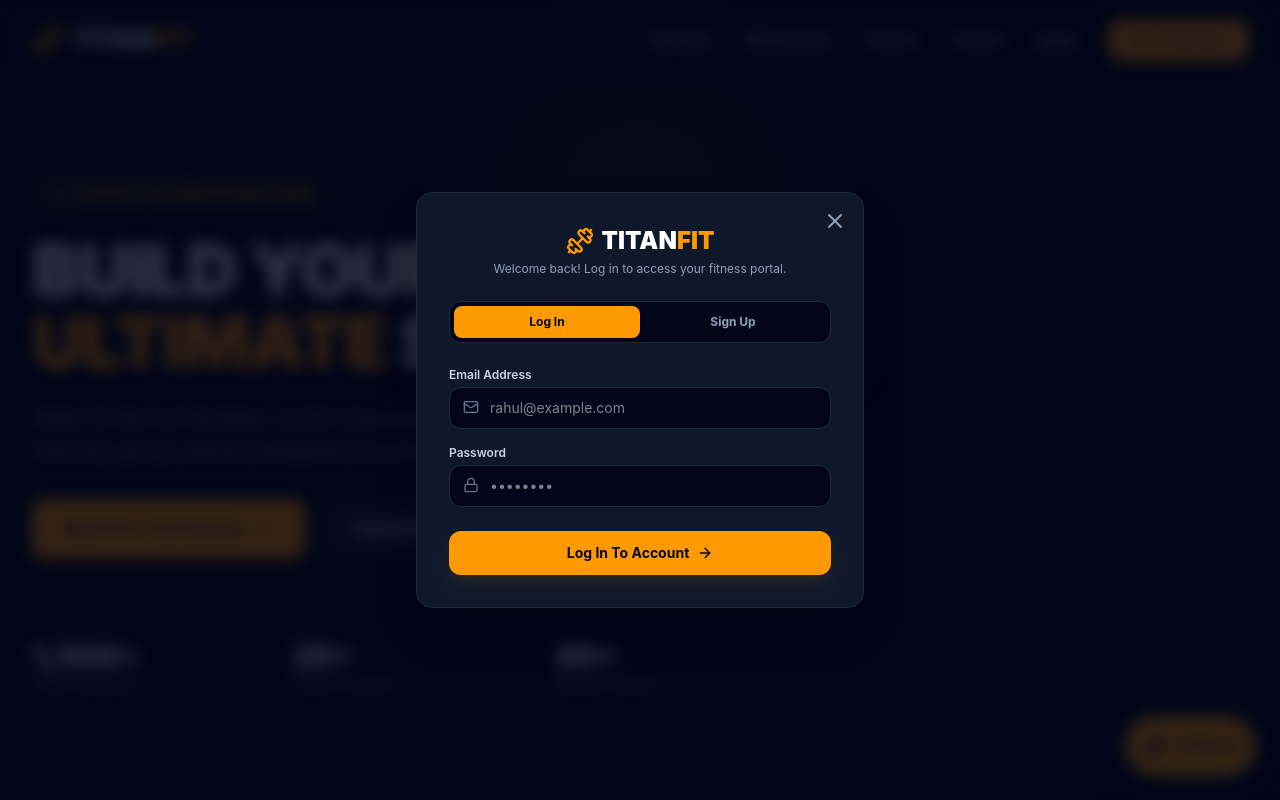
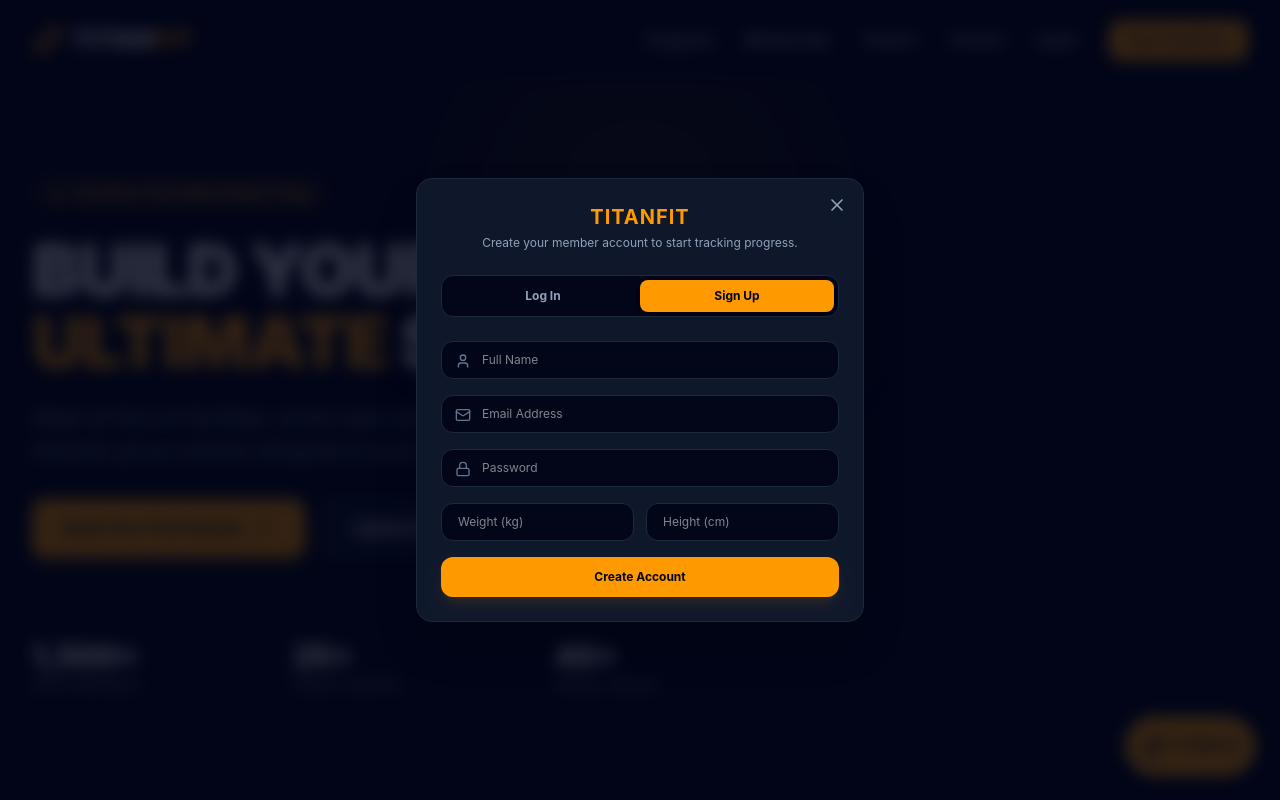
Before and after one commit to shivam1234tiwari/titanfit-gym, a React (Vite) app in the folder client/: page / in a window 1280 px wide. Both pictures are taken after a click on the button "Log In". Shown: the top 800 px of the page. Built offline with nearby package versions, Linux system fonts and the light colour scheme.

Commit message:
Fix AuthModal auto-processing bug and optimize loading

```diff
--- a/client/src/components/AuthModal.jsx
+++ b/client/src/components/AuthModal.jsx
@@ -1,19 +1,27 @@
-import React, { useState } from 'react';
-import { X, Lock, Mail, User, Dumbbell, ArrowRight } from 'lucide-react';
+import React, { useState, useEffect } from 'react';
+import { X, Lock, Mail, User, Scale, Ruler, Loader2 } from 'lucide-react';
 import { API_BASE_URL } from '../config';
 
 export default function AuthModal({ isOpen, onClose, onAuthSuccess }) {
-  const [isLogin, setIsLogin] = useState(true);
+  const [isSignUp, setIsSignUp] = useState(true);
   const [formData, setFormData] = useState({
     name: '',
     email: '',
     password: '',
-    fitnessGoal: 'Muscle Gain',
-    weightKg: 70,
-    heightCm: 175
+    weight: '',
+    height: ''
   });
+  const [loading, setLoading] = useState(false); // Default MUST be false
+  const [errorMsg, setErrorMsg] = useState('');
 
-  const [status, setStatus] = useState({ loading: false, error: null });
+  // Reset form & loading whenever modal opens or closes
+  useEffect(() => {
+    if (isOpen) {
+      setLoading(false);
+      setErrorMsg('');
+      setFormData({ name: '', email: '', password: '', weight: '', height: '' });
+    }
+  }, [isOpen]);
 
   if (!isOpen) return null;
 
@@ -22,59 +30,54 @@ export default function AuthModal({ isOpen, onClose, onAuthSuccess }) {
   };
 
   const handleSubmit = async (e) => {
-    e.preventDefault();
-    setStatus({ loading: true, error: null });
+    e.preventDefault(); // Prevents auto reload
+    if (loading) return;
 
-    const endpoint = isLogin ? '/api/auth/login' : '/api/auth/register';
-    const payload = isLogin
-      ? { email: formData.email, password: formData.password }
-      : formData;
+    setLoading(true);
+    setErrorMsg('');
+
+    const endpoint = isSignUp ? '/api/auth/register' : '/api/auth/login';
 
     try {
       const res = await fetch(`${API_BASE_URL}${endpoint}`, {
         method: 'POST',
         headers: { 'Content-Type': 'application/json' },
-        body: JSON.stringify(payload)
+        body: JSON.stringify(formData)
       });
 
       const data = await res.json();
 
-      if (!res.ok) {
-        throw new Error(data.message || 'Authentication failed');
-      }
-
-      // Save Token and User in LocalStorage
+      if (res.ok && data.token) {
         localStorage.setItem('titanfit_token', data.token);
         localStorage.setItem('titanfit_user', JSON.stringify(data.user));
-
-      setStatus({ loading: false, error: null });
-      onAuthSuccess(data.user);
+        if (onAuthSuccess) onAuthSuccess(data.user);
         onClose();
+      } else {
+        setErrorMsg(data.message || 'Authentication failed. Please try again.');
+      }
     } catch (err) {
-      setStatus({ loading: false, error: err.message });
+      setErrorMsg('Unable to connect to server. Render backend might be starting up!');
+    } finally {
+      setLoading(false);
     }
   };
 
   return (
     <div className="fixed inset-0 z-50 bg-slate-950/80 backdrop-blur-sm flex items-center justify-center p-4">
-      <div className="bg-slate-900 border border-slate-800 w-full max-w-md rounded-2xl p-6 sm:p-8 relative shadow-2xl">
+      <div className="bg-slate-900 border border-slate-800 w-full max-w-md rounded-2xl p-6 relative shadow-2xl text-slate-100">
 
-        {/* Close Button */}
         <button
+          type="button"
           onClick={onClose}
           className="absolute top-4 right-4 text-slate-400 hover:text-white cursor-pointer"
         >
-          <X className="w-6 h-6" />
+          <X className="w-5 h-5" />
         </button>
 
-        {/* Modal Header */}
         <div className="text-center mb-6">
-          <div className="inline-flex items-center gap-2 text-2xl font-black text-white mb-1">
-            <Dumbbell className="w-7 h-7 text-amber-500" />
-            <span>TITAN<span className="text-amber-500">FIT</span></span>
-          </div>
-          <p className="text-slate-400 text-xs">
-            {isLogin ? 'Welcome back! Log in to access your fitness portal.' : 'Create your member account to start tracking progress.'}
+          <h2 className="text-xl font-bold tracking-wider text-amber-500 uppercase">TITANFIT</h2>
+          <p className="text-xs text-slate-400 mt-1">
+            {isSignUp ? 'Create your member account to start tracking progress.' : 'Welcome back! Log in to your portal.'}
           </p>
         </div>
 
@@ -82,102 +85,94 @@ export default function AuthModal({ isOpen, onClose, onAuthSuccess }) {
         <div className="flex bg-slate-950 p-1 rounded-xl mb-6 border border-slate-800">
           <button
             type="button"
-            onClick={() => setIsLogin(true)}
-            className={`flex-1 py-2 rounded-lg text-xs font-bold transition-all cursor-pointer ${
-              isLogin ? 'bg-amber-500 text-slate-950 shadow-md' : 'text-slate-400 hover:text-white'
+            onClick={() => { setIsSignUp(false); setErrorMsg(''); }}
+            className={`flex-1 py-2 text-xs font-bold rounded-lg transition-all cursor-pointer ${
+              !isSignUp ? 'bg-amber-500 text-slate-950 shadow-md' : 'text-slate-400 hover:text-white'
             }`}
           >
             Log In
           </button>
           <button
             type="button"
-            onClick={() => setIsLogin(false)}
-            className={`flex-1 py-2 rounded-lg text-xs font-bold transition-all cursor-pointer ${
-              !isLogin ? 'bg-amber-500 text-slate-950 shadow-md' : 'text-slate-400 hover:text-white'
+            onClick={() => { setIsSignUp(true); setErrorMsg(''); }}
+            className={`flex-1 py-2 text-xs font-bold rounded-lg transition-all cursor-pointer ${
+              isSignUp ? 'bg-amber-500 text-slate-950 shadow-md' : 'text-slate-400 hover:text-white'
             }`}
           >
             Sign Up
           </button>
         </div>
 
-        {status.error && (
-          <div className="bg-rose-500/10 border border-rose-500/20 text-rose-400 text-xs p-3 rounded-xl mb-4 text-center">
-            {status.error}
+        {errorMsg && (
+          <div className="mb-4 p-3 bg-rose-500/10 border border-rose-500/30 text-rose-400 text-xs rounded-xl text-center">
+            {errorMsg}
           </div>
         )}
 
         <form onSubmit={handleSubmit} className="space-y-4">
-          {!isLogin && (
-            <div>
-              <label className="block text-xs font-semibold text-slate-300 mb-1">Full Name</label>
+          {isSignUp && (
             <div className="relative">
-                <User className="w-4 h-4 text-slate-500 absolute left-3.5 top-3" />
+              <User className="w-4 h-4 absolute left-3.5 top-3 text-slate-500" />
               <input
                 type="text"
                 name="name"
                 required
                 value={formData.name}
                 onChange={handleChange}
-                  placeholder="Rahul Sharma"
-                  className="w-full bg-slate-950 border border-slate-800 rounded-xl pl-10 pr-4 py-2.5 text-sm text-white focus:outline-none focus:border-amber-500"
+                placeholder="Full Name"
+                className="w-full bg-slate-950 border border-slate-800 rounded-xl pl-10 pr-4 py-2.5 text-xs text-white focus:outline-none focus:border-amber-500"
               />
-              </div>
             </div>
           )}
 
-          <div>
-            <label className="block text-xs font-semibold text-slate-300 mb-1">Email Address</label>
           <div className="relative">
-              <Mail className="w-4 h-4 text-slate-500 absolute left-3.5 top-3" />
+            <Mail className="w-4 h-4 absolute left-3.5 top-3 text-slate-500" />
             <input
               type="email"
               name="email"
               required
               value={formData.email}
               onChange={handleChange}
-                placeholder="rahul@example.com"
-                className="w-full bg-slate-950 border border-slate-800 rounded-xl pl-10 pr-4 py-2.5 text-sm text-white focus:outline-none focus:border-amber-500"
+              placeholder="Email Address"
+              className="w-full bg-slate-950 border border-slate-800 rounded-xl pl-10 pr-4 py-2.5 text-xs text-white focus:outline-none focus:border-amber-500"
             />
           </div>
-          </div>
 
-          <div>
-            <label className="block text-xs font-semibold text-slate-300 mb-1">Password</label>
           <div className="relative">
-              <Lock className="w-4 h-4 text-slate-500 absolute left-3.5 top-3" />
+            <Lock className="w-4 h-4 absolute left-3.5 top-3 text-slate-500" />
             <input
               type="password"
               name="password"
               required
-                minLength="6"
               value={formData.password}
               onChange={handleChange}
-                placeholder="••••••••"
-                className="w-full bg-slate-950 border border-slate-800 rounded-xl pl-10 pr-4 py-2.5 text-sm text-white focus:outline-none focus:border-amber-500"
+              placeholder="Password"
+              className="w-full bg-slate-950 border border-slate-800 rounded-xl pl-10 pr-4 py-2.5 text-xs text-white focus:outline-none focus:border-amber-500"
             />
           </div>
-          </div>
 
-          {!isLogin && (
-            <div className="grid grid-cols-2 gap-3 pt-1">
-              <div>
-                <label className="block text-xs font-semibold text-slate-300 mb-1">Weight (kg)</label>
+          {isSignUp && (
+            <div className="grid grid-cols-2 gap-3">
+              <div className="relative">
                 <input
                   type="number"
-                  name="weightKg"
-                  value={formData.weightKg}
+                  name="weight"
+                  required
+                  value={formData.weight}
                   onChange={handleChange}
-                  className="w-full bg-slate-950 border border-slate-800 rounded-xl px-3 py-2 text-xs text-white focus:outline-none focus:border-amber-500"
+                  placeholder="Weight (kg)"
+                  className="w-full bg-slate-950 border border-slate-800 rounded-xl px-4 py-2.5 text-xs text-white focus:outline-none focus:border-amber-500"
                 />
               </div>
-              <div>
-                <label className="block text-xs font-semibold text-slate-300 mb-1">Height (cm)</label>
+              <div className="relative">
                 <input
                   type="number"
-                  name="heightCm"
-                  value={formData.heightCm}
+                  name="height"
+                  required
+                  value={formData.height}
                   onChange={handleChange}
-                  className="w-full bg-slate-950 border border-slate-800 rounded-xl px-3 py-2 text-xs text-white focus:outline-none focus:border-amber-500"
+                  placeholder="Height (cm)"
+                  className="w-full bg-slate-950 border border-slate-800 rounded-xl px-4 py-2.5 text-xs text-white focus:outline-none focus:border-amber-500"
                 />
               </div>
             </div>
@@ -185,16 +180,16 @@ export default function AuthModal({ isOpen, onClose, onAuthSuccess }) {
 
           <button
             type="submit"
-            disabled={status.loading}
-            className="w-full inline-flex items-center justify-center gap-2 bg-amber-500 hover:bg-amber-400 text-slate-950 font-bold py-3 rounded-xl transition-all shadow-lg shadow-amber-500/10 cursor-pointer disabled:opacity-50 mt-2 text-sm"
+            disabled={loading}
+            className="w-full bg-amber-500 hover:bg-amber-400 disabled:opacity-60 text-slate-950 font-bold py-3 rounded-xl text-xs transition-all cursor-pointer flex items-center justify-center gap-2 shadow-lg shadow-amber-500/10 mt-2"
           >
-            {status.loading ? (
+            {loading ? (
+              <>
+                <Loader2 className="w-4 h-4 animate-spin" />
                 <span>Processing...</span>
+              </>
             ) : (
-              <>
-                <span>{isLogin ? 'Log In To Account' : 'Create Member Account'}</span>
-                <ArrowRight className="w-4 h-4" />
-              </>
+              <span>{isSignUp ? 'Create Account' : 'Log In'}</span>
             )}
           </button>
         </form>
```
Lines whose indentation alone changed are shown as unchanged.
